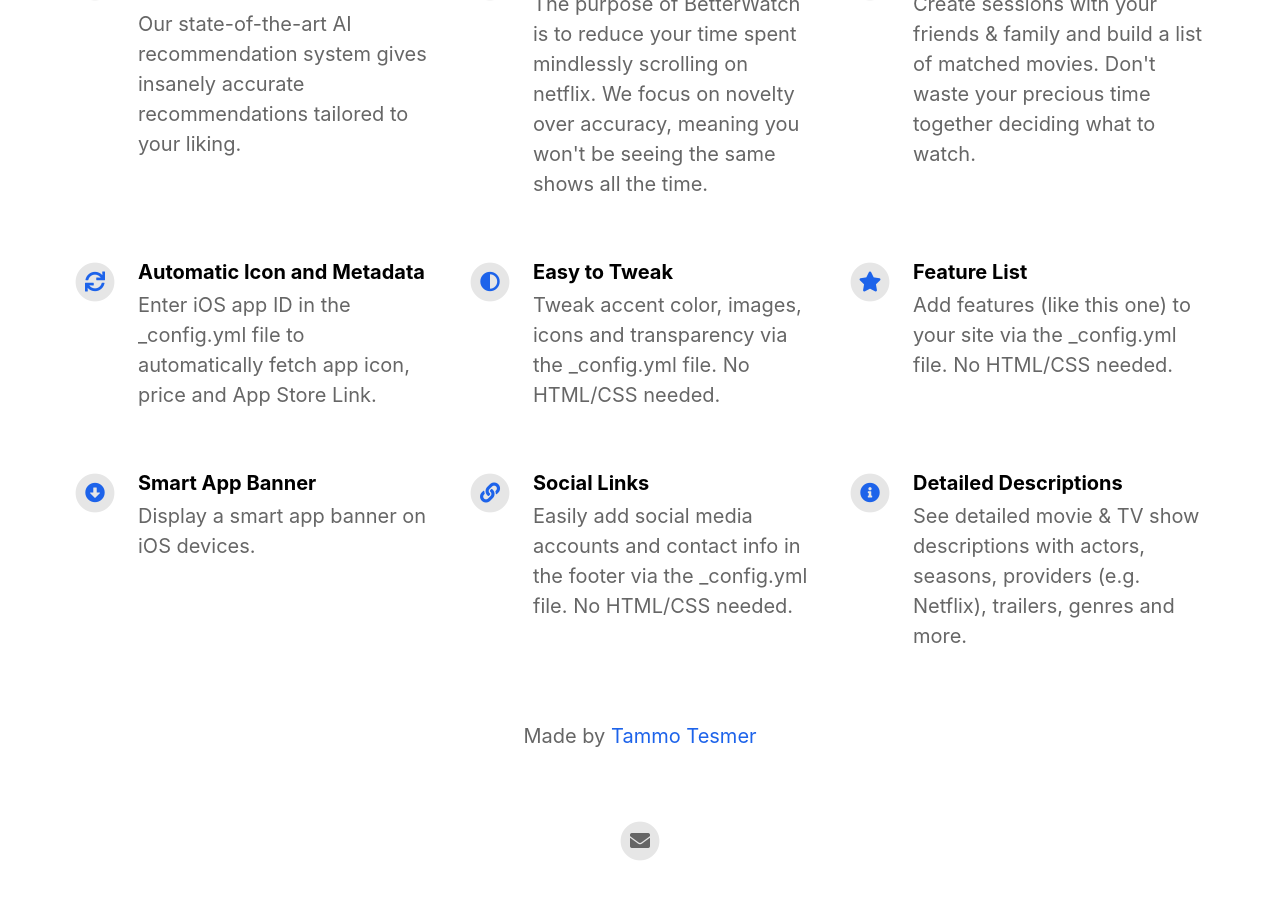
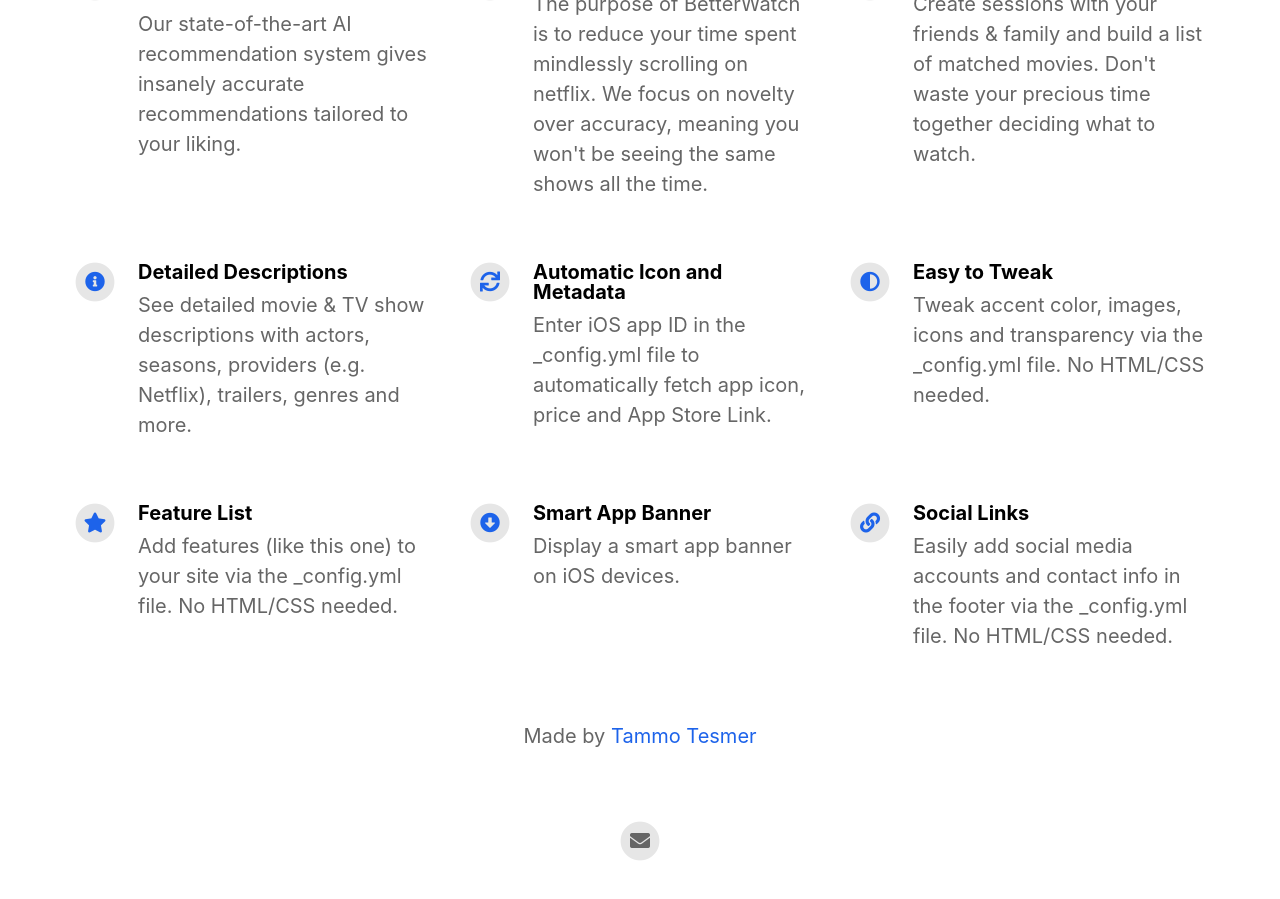
Before and after one commit to WhateverHappns/BetterWatch, a Jekyll site: the page built from index.html, in a window 1280 px wide and 900 px high, scrolled down 1123 px. Built offline with Jekyll 4.4.1, drawn with Linux system fonts in a browser that asks for light colours; nearby versions of some CDN libraries; part of the change alters nothing that is shown.

Commit message:
Update _config.yml

```diff
--- a/_config.yml
+++ b/_config.yml
@@ -46,6 +46,10 @@ features                                  :
     description                           : Create sessions with your friends & family and build a list of matched movies. Don't waste your precious time together deciding what to watch.
     fontawesome_icon_name                 : user-friends
 
+  - title                                 : Detailed Descriptions
+    description                           : See detailed movie & TV show descriptions with actors, seasons, providers (e.g. Netflix), trailers, genres and more.
+    fontawesome_icon_name                 : info-circle
+
   - title                                 : Automatic Icon and Metadata
     description                           : Enter iOS app ID in the _config.yml file to automatically fetch app icon, price and App Store Link.
     fontawesome_icon_name                 : sync
@@ -66,9 +70,7 @@ features                                  :
     description                           : Easily add social media accounts and contact info in the footer via the _config.yml file. No HTML/CSS needed.
     fontawesome_icon_name                 : link
 
-  - title                                 : Detailed Descriptions
-    description                           : See detailed movie & TV show descriptions with actors, seasons, providers (e.g. Netflix), trailers, genres and more.
-    fontawesome_icon_name                 : info-circle
+
 
 
 
```
